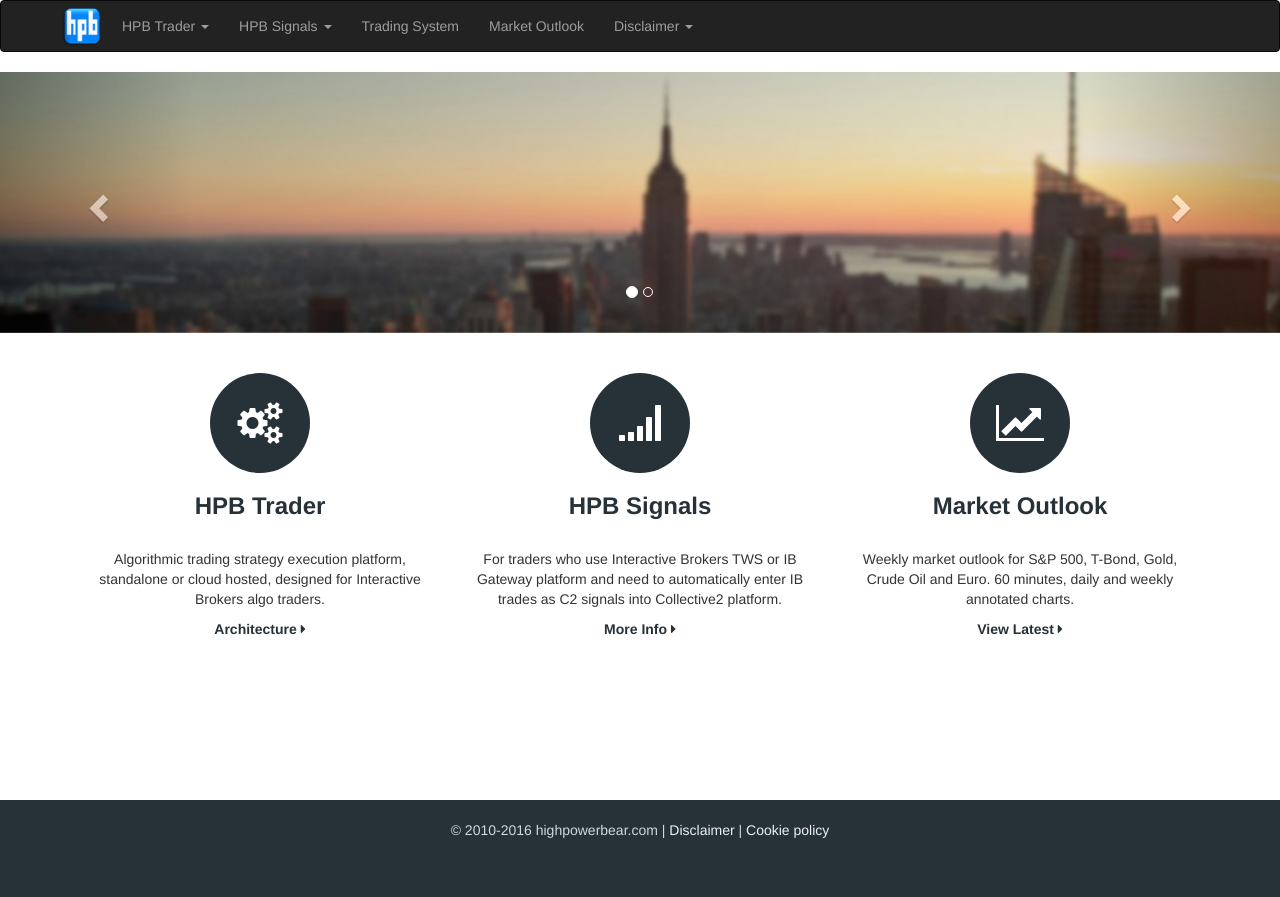
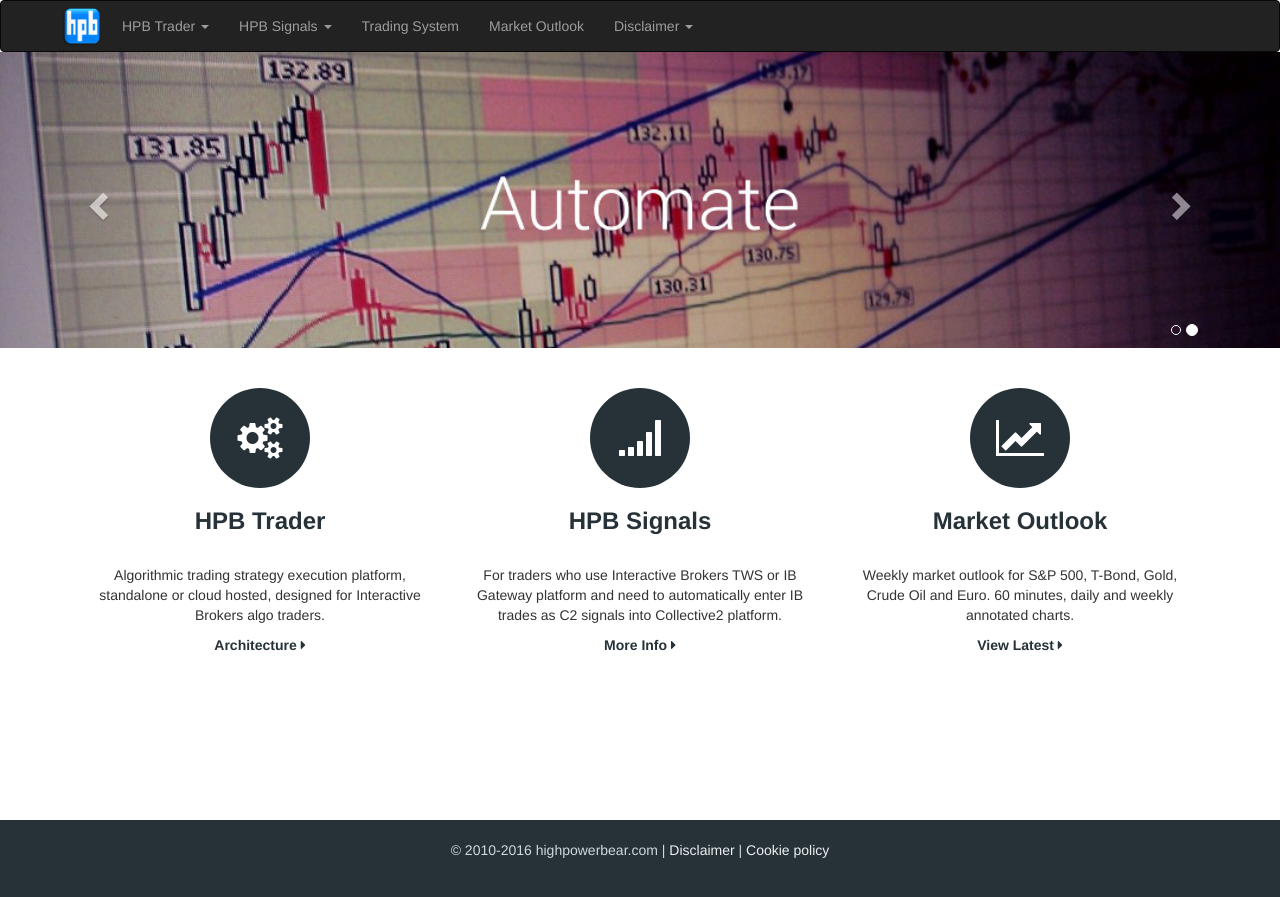
Before and after one commit to robertkolar/hpbweb, a Jekyll site: the page built from index.html, in a window 1280 px wide. Shown: the top 897 px of the page. Built offline with Jekyll 4.4.1, drawn with Linux system fonts in a browser that asks for light colours.

Commit message:
Fixed carousel and added scroll to top button.

```diff
--- a/_layouts/default.html
+++ b/_layouts/default.html
@@ -5,6 +5,7 @@
 
 <body>
     {% include header.html %}
+    <i class="fa fa-chevron-circle-up fa-5x scrollup" aria-hidden="true"></i>
     <div class="container" style="padding-bottom: 50px;">
         <!-- Content -->
         <div class="col-md-10">
--- a/index.html
+++ b/index.html
@@ -8,70 +8,42 @@ layout: null
 {% include head.html %}
 
 <body>
+
     {% include header.html %}
 
     <!-- Carousel -->
     <div>
-        <div id="myCarousel" class="carousel slide">
+        <div id="front-page-carousel" style="overflow-x: hidden;" class="carousel slide">
             <!-- Indicators -->
             <ol class="carousel-indicators">
                 <li class="item1 active"></li>
                 <li class="item2"></li>
             </ol>
-
             <!-- Wrapper for slides -->
             <div class="carousel-inner" role="listbox">
                 <div class="item active">
-                    <img style="min-width: 100%;" src="/resources/images/slider_software.jpg" alt="HPB Signals">
+                    <a href="/hpbsignals/" title="HPB Signals">
+                        <img style="min-width: 100%;" src="/resources/images/slider_software.jpg" alt="HPB Signals">
+                    </a>
                 </div>
-
                 <div class="item">
-                    <img style="min-width: 100%;" src="/resources/images/slider_tradingblog.jpg" alt="Chania">
+                    <a href="/market-outlook/" title="Market Outlook">
+                        <img style="min-width: 100%;" src="/resources/images/slider_tradingblog.jpg" alt="Market Outlook">
+                    </a>
                 </div>
-
             </div>
-
             <!-- Left and right controls -->
-            <a class="left carousel-control" href="#myCarousel" role="button">
+            <a class="left carousel-control" role="button">
                 <span class="glyphicon glyphicon-chevron-left" aria-hidden="true"></span>
                 <span class="sr-only">Previous</span>
             </a>
-            <a class="right carousel-control" href="#myCarousel" role="button">
+            <a class="right carousel-control" role="button">
                 <span class="glyphicon glyphicon-chevron-right" aria-hidden="true"></span>
                 <span class="sr-only">Next</span>
             </a>
         </div>
-
-        <script>
-            $(document).ready(function() {
-                // Activate Carousel
-                $("#myCarousel").carousel();
-
-                // Enable Carousel Indicators
-                $(".item1").click(function() {
-                    $("#myCarousel").carousel(0);
-                });
-                $(".item2").click(function() {
-                    $("#myCarousel").carousel(1);
-                });
-
-                // Enable Carousel Controls
-                $(".left").click(function() {
-                    $("#myCarousel").carousel("prev");
-                });
-                $(".right").click(function() {
-                    $("#myCarousel").carousel("next");
-                });
-            });
-        </script>
-
-
-
-
     </div>
     <!-- End of Carousel -->
-
-
 
     <div class="container">
         <!-- Highlighted pages -->
--- a/resources/app.js
+++ b/resources/app.js
@@ -5,6 +5,8 @@ $(document).ready(function() {
     $('.hpb-button').click(function () {
         Hpb.swapImage($(this).attr('id'));
     });
+    Hpb.initCarousel();
+    Hpb.scrollTop();
 });
 
 var Hpb = (function() {
@@ -28,5 +30,41 @@ var Hpb = (function() {
         }).attr('src', imgSrc);
         return true;
     };
+    my.initCarousel = function() {
+        // Activate Carousel
+        $("#front-page-carousel").carousel();
+
+        // Enable Carousel Indicators
+        $(".item1").click(function() {
+            $("#front-page-carousel").carousel(0);
+        });
+        $(".item2").click(function() {
+            $("#front-page-carousel").carousel(1);
+        });
+
+        // Enable Carousel Controls
+        $(".left").click(function() {
+            $("#front-page-carousel").carousel("prev");
+        });
+        $(".right").click(function() {
+            $("#front-page-carousel").carousel("next");
+        });
+    }
+    my.scrollTop = function() {
+        $(window).scroll(function () {
+            if ($(this).scrollTop() > 100) {
+                $('.scrollup').fadeIn();
+            } else {
+                $('.scrollup').fadeOut();
+            }
+        });
+
+        $('.scrollup').click(function () {
+            $("html, body").animate({
+                scrollTop: 0
+            }, 600);
+            return false;
+        });
+    }
     return my;
 }());
--- a/resources/style.scss
+++ b/resources/style.scss
@@ -14,6 +14,7 @@ $hpb-color-twitter: #00aced;
 $hpb-color-email: #9E9E9E;
 $hpb-color-rss: #ff6600;
 $hpb-color-base-dark: #263238;
+$hpb-color-base: #607D8B;
 $hpb-chart-width: 900px;
 
 html {
@@ -23,7 +24,7 @@ html {
 
 body {
     /* Margin bottom by footer height */
-    margin-bottom: 100px;
+    margin-bottom: 80px;
 }
 
 .hpb-footer {
@@ -32,7 +33,7 @@ body {
     bottom: 0;
     width: 100%;
     /* Set the fixed height of the footer here */
-    height: 100px;
+    height: 80px;
     background-color: $hpb-color-base-dark;
     a { color: #ECEFF1; }
     p { text-align: center; padding-top: 20px; }
@@ -121,3 +122,27 @@ li.hpb-sentiment {
     width: 90%;
     max-width: $hpb-chart-width;
 }
+
+/* Carousel indicators placed in bottom right corner */
+.carousel-indicators {
+    left: 92.5%;
+    margin-bottom: -1%;
+}
+
+/* No gap between menu and carousel */
+.navbar {
+    margin-bottom: 0px;
+}
+
+.scrollup {
+    cursor: pointer;
+    opacity: 0.75;
+    position: fixed;
+    display: none;
+    width: 40px;
+    height: 40px;
+    bottom: 40px;
+    right: 40px;
+    z-index:9;
+    color: $hpb-color-base;
+}
```
Also changed, not shown: resources/images/slider_software.jpg, resources/images/slider_tradingblog.jpg.
